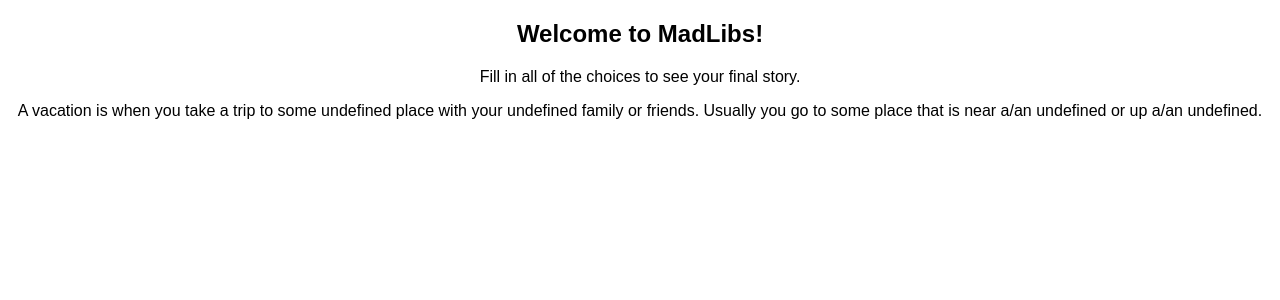
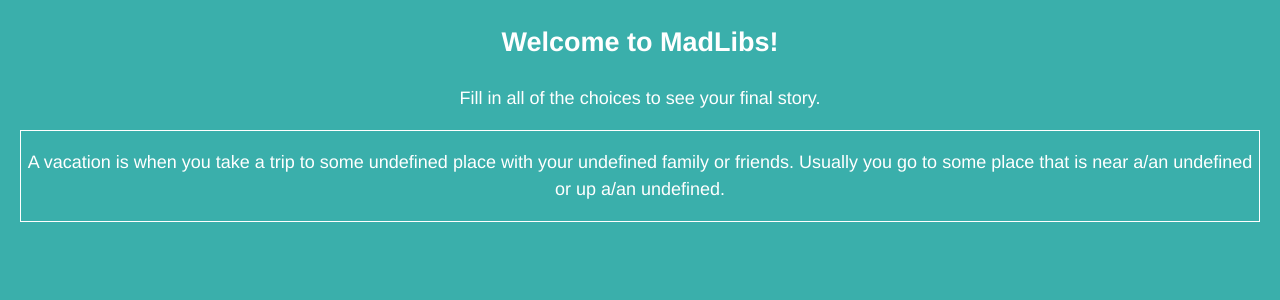
Before and after one commit to zhengcao/madlib, a React (Create React App) app: page / in a window 1280 px wide. Shown: the top 300 px of the page. Built offline with nearby package versions, Linux system fonts and the light colour scheme.

Commit message:
add some beautiful styling. also fix a ==

```diff
--- a/src/App.css
+++ b/src/App.css
@@ -1,3 +1,15 @@
 .App {
   text-align: center;
 }
+
+body {
+  background: #3AAFAB;
+  color: white;
+  font: normal 18px/1.5 "Fira Sans", "Helvetica Neue", sans-serif;
+}
+
+.story {
+  border: 1px solid white;
+  margin-left: 20px;
+  margin-right: 20px;
+}
--- a/src/madlibs/MadLibs.js
+++ b/src/madlibs/MadLibs.js
@@ -3,7 +3,7 @@ export default [
     title: "Vacations",
     getWord: function(key) {
       return this.words.find((word) => {
-        return word.key == key;
+        return word.key === key;
       }).value;
     },
     getText: function() {
```
